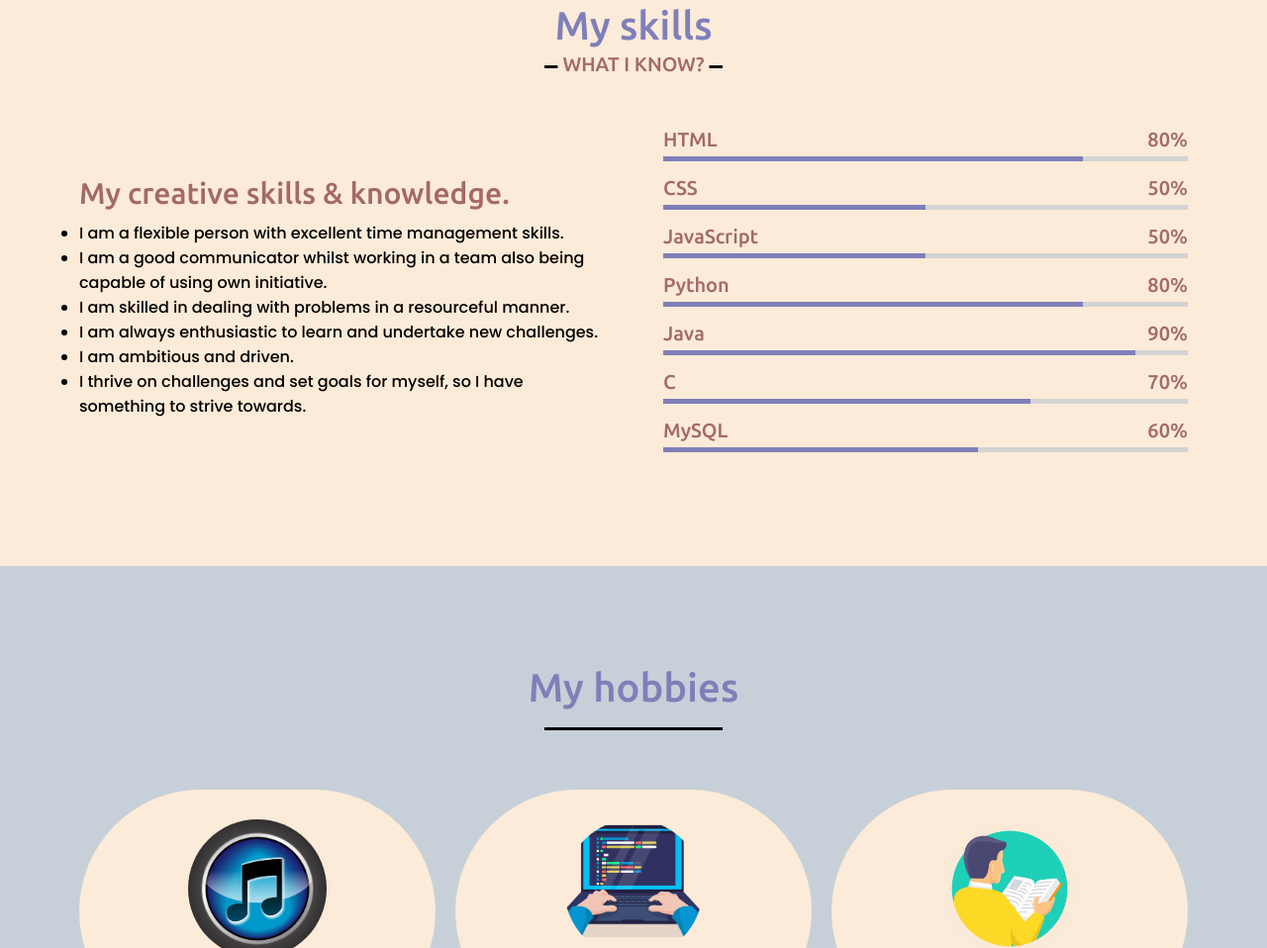
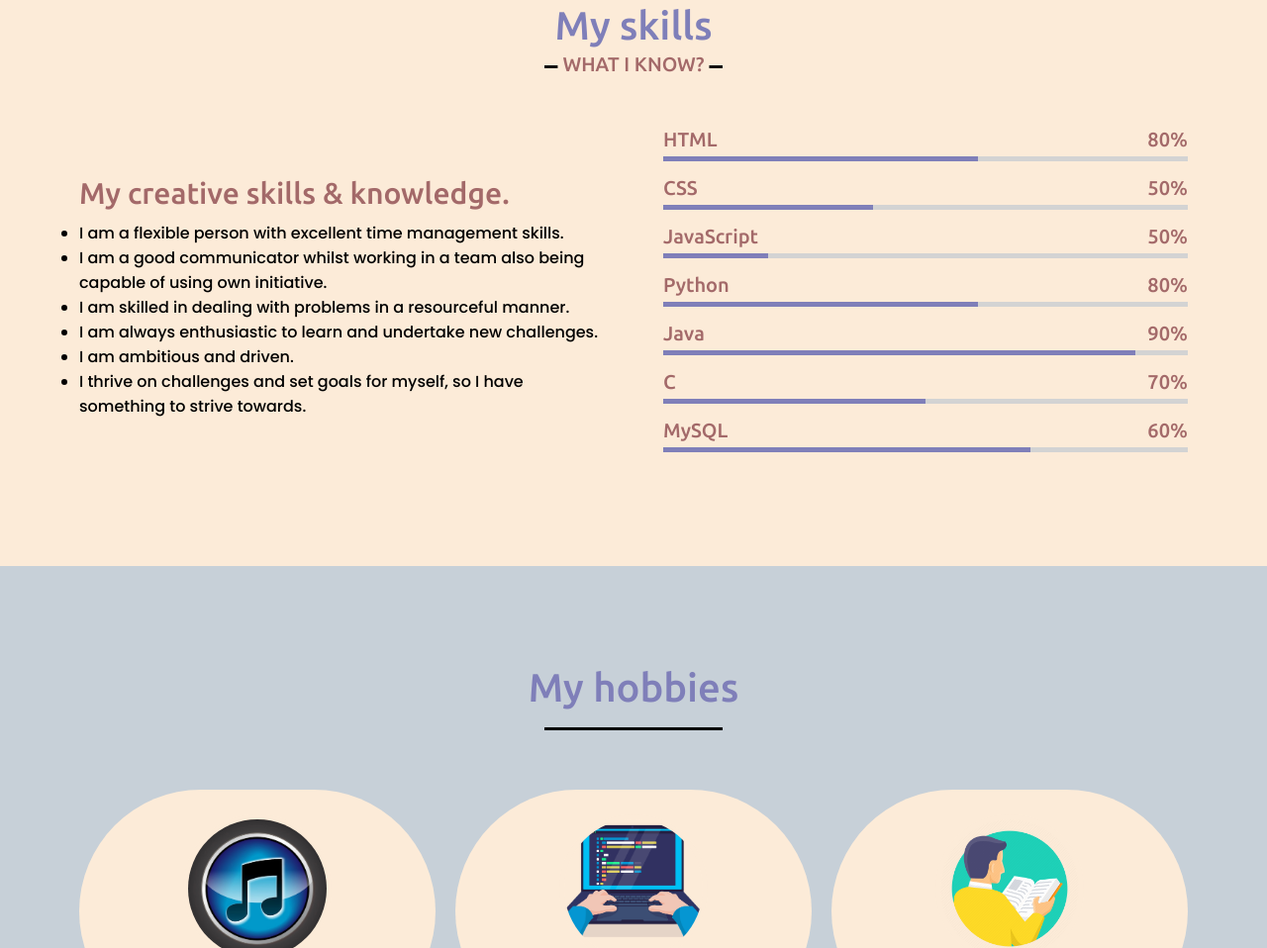
Before and after one commit to DebapriyaDas-dev/DebapriyaDasPersonalPortfolioWebsite, a plain HTML site: page index.html in a window 1280 px wide. Shown: the part 3180-4138 px from the top of the page at 99% size. Drawn offline with nearby package versions, Linux system fonts and the light colour scheme; files whose address does not match are found by name.

Commit message:
Update style.css

```diff
--- a/style.css
+++ b/style.css
@@ -477,25 +477,25 @@ section .title::after{
     background: rgb(127, 127, 185);
 }
 .skills-content .right .html::before{
-    width: 80%;
+    width: 60%;
 }
 .skills-content .right .css::before{
-    width: 50%;
+    width: 40%;
 }
 .skills-content .right .js::before{
-    width: 50%;
+    width: 20%;
 }
 .skills-content .right .python::before{
-    width: 80%;
+    width: 60%;
 }
 .skills-content .right .java::before{
     width: 90%;
 }
 .skills-content .right .c::before{
-    width: 70%;
+    width: 50%;
 }
 .skills-content .right .mysql::before{
-    width: 60%;
+    width: 70%;
 }
 
 /* teams section styling */
```
